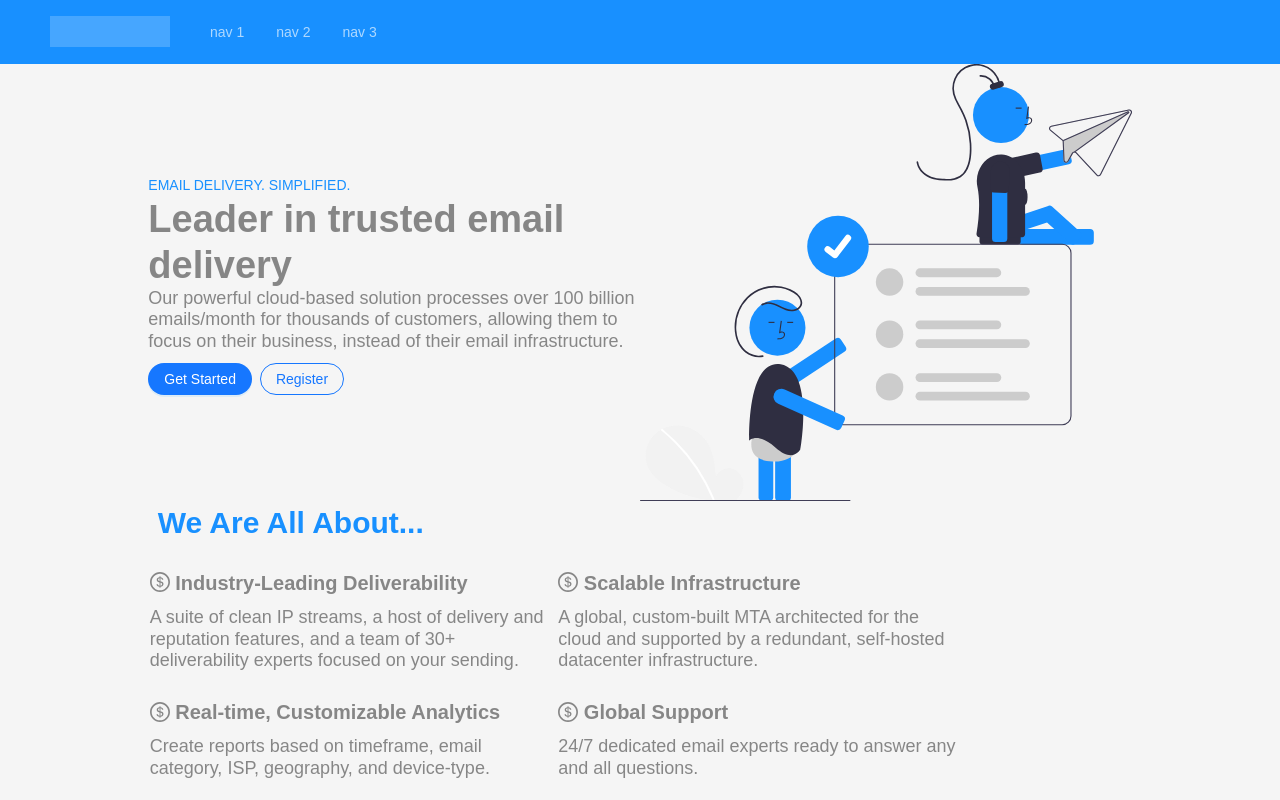
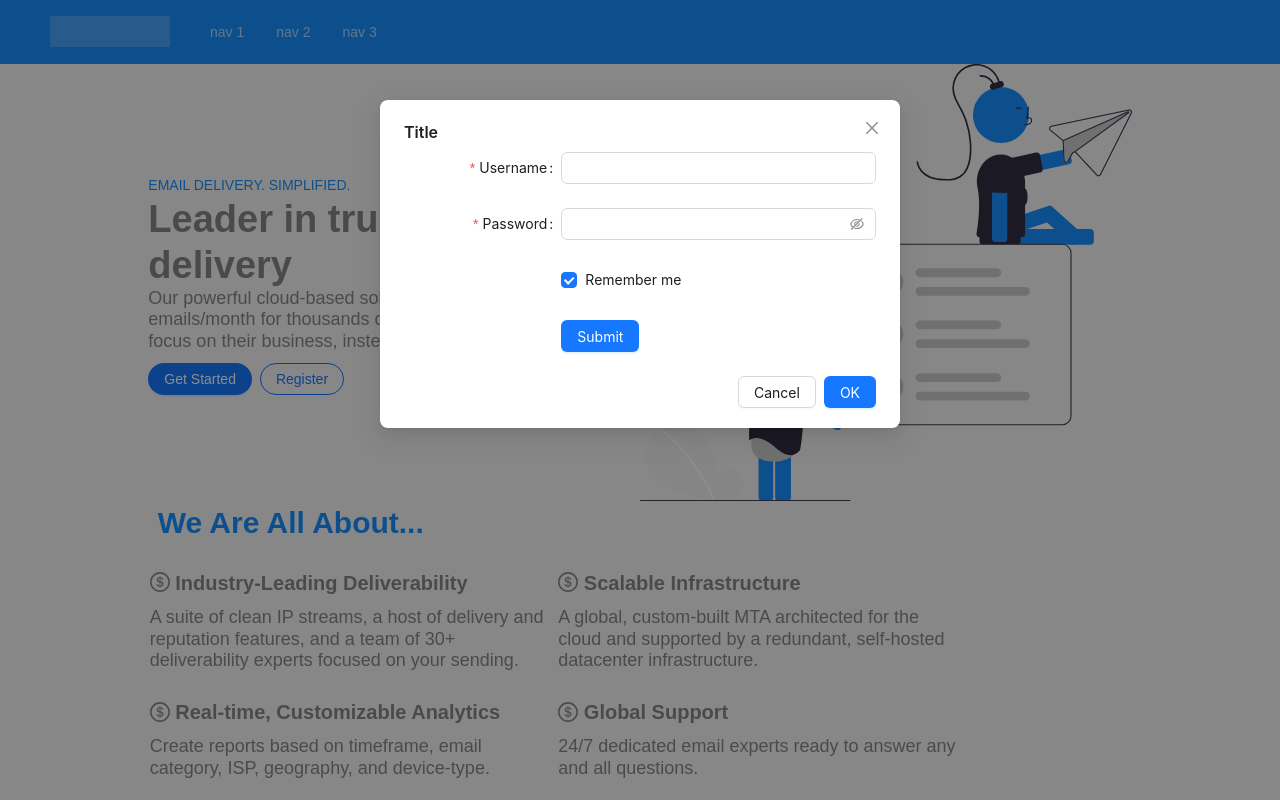
Before and after one commit to emmanuel-jan/notify-frontend, a React (Create React App) app: page / in a window 1280 px wide. Both pictures are taken after a click on the button "Register". Shown: the top 800 px of the page. Built offline with nearby package versions, Linux system fonts and the light colour scheme; a web font is replaced by a local one.

Commit message:
tweaking the landing page

```diff
--- a/src/components/pages/LandingPage/LandingPage.jsx
+++ b/src/components/pages/LandingPage/LandingPage.jsx
@@ -1,4 +1,4 @@
-import React from "react";
+import React, { useState } from "react";
 import PropTypes from "prop-types";
 import {
   Breadcrumb,
@@ -11,6 +11,10 @@
   Button,
   Space,
   Card,
+  Modal,
+  Checkbox,
+  Form,
+  Input,
 } from "antd";
 import cover from "../../../assets/img/cover-img.svg";
 import proven from "../../../assets/img/proven.svg";
@@ -22,9 +26,30 @@
 const { Title, Text, Paragraph } = Typography;
 
 const LandingPage = (props) => {
-  const {
-    token: { colorBgContainer },
-  } = theme.useToken();
+  const [open, setOpen] = useState(false);
+  const [confirmLoading, setConfirmLoading] = useState(false);
+  const [modalText, setModalText] = useState("Content of the modal");
+  const showModal = () => {
+    setOpen(true);
+  };
+  const handleOk = () => {
+    setModalText("The modal will be closed after two seconds");
+    setConfirmLoading(true);
+    setTimeout(() => {
+      setOpen(false);
+      setConfirmLoading(false);
+    }, 2000);
+  };
+  const handleCancel = () => {
+    console.log("Clicked cancel button");
+    setOpen(false);
+  };
+  const onFinish = (values) => {
+    console.log("Success:", values);
+  };
+  const onFinishFailed = (errorInfo) => {
+    console.log("Failed:", errorInfo);
+  };
   return (
     <Layout className="thefont">
       <Header
@@ -108,10 +133,87 @@
                 <Button className="thefont" type="primary" shape="round">
                   Get Started
                 </Button>
-                <Button className="thefont" type="primary" shape="round" ghost>
+                <Button
+                  className="thefont"
+                  type="primary"
+                  shape="round"
+                  onClick={showModal}
+                  ghost
+                >
                   Register
                 </Button>
               </Space>
+              <Modal
+                title="Title"
+                open={open}
+                onOk={handleOk}
+                confirmLoading={confirmLoading}
+                onCancel={handleCancel}
+              >
+                <Form
+                  name="basic"
+                  labelCol={{
+                    span: 8,
+                  }}
+                  wrapperCol={{
+                    span: 16,
+                  }}
+                  initialValues={{
+                    remember: true,
+                  }}
+                  onFinish={onFinish}
+                  onFinishFailed={onFinishFailed}
+                  autoComplete="off"
+                >
+                  <Form.Item
+                    label="Username"
+                    name="username"
+                    rules={[
+                      {
+                        required: true,
+                        message: "Please input your username!",
+                      },
+                    ]}
+                  >
+                    <Input />
+                  </Form.Item>
+
+                  <Form.Item
+                    label="Password"
+                    name="password"
+                    rules={[
+                      {
+                        required: true,
+                        message: "Please input your password!",
+                      },
+                    ]}
+                  >
+                    <Input.Password />
+                  </Form.Item>
+
+                  <Form.Item
+                    name="remember"
+                    valuePropName="checked"
+                    wrapperCol={{
+                      offset: 8,
+                      span: 16,
+                    }}
+                  >
+                    <Checkbox>Remember me</Checkbox>
+                  </Form.Item>
+
+                  <Form.Item
+                    wrapperCol={{
+                      offset: 8,
+                      span: 16,
+                    }}
+                  >
+                    <Button type="primary" htmlType="submit">
+                      Submit
+                    </Button>
+                  </Form.Item>
+                </Form>
+              </Modal>
             </div>
           </Col>
           <Col xs={24} sm={24} md={10} lg={10}>
@@ -211,7 +313,7 @@
                   bordered={false}
                   cover={
                     <img
-                      style={{ height: "30vh" }}
+                      style={{ height: "30vh", padding: "10px" }}
                       alt="example"
                       src={proven}
                     />
@@ -237,7 +339,11 @@
                   hoverable
                   bordered={false}
                   cover={
-                    <img style={{ height: "30vh" }} alt="example" src={scale} />
+                    <img
+                      style={{ height: "30vh", padding: "10px" }}
+                      alt="example"
+                      src={scale}
+                    />
                   }
                 >
                   <Title level={4} type="secondary" className="thefont">
@@ -260,7 +366,11 @@
                   hoverable
                   bordered={false}
                   cover={
-                    <img style={{ height: "30vh" }} alt="example" src={email} />
+                    <img
+                      style={{ height: "30vh", padding: "10px" }}
+                      alt="example"
+                      src={email}
+                    />
                   }
                 >
                   <Title level={4} type="secondary" className="thefont">
```
